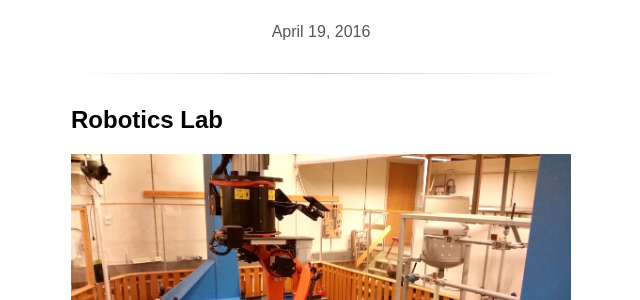
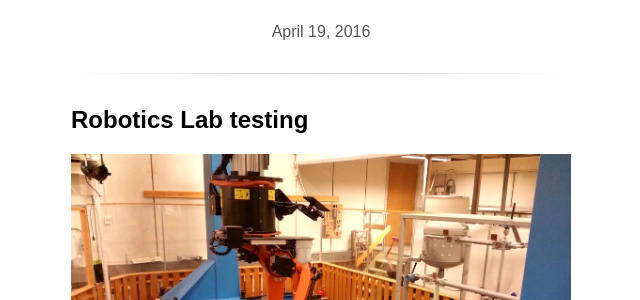
Before and after one commit to gravdahl-master/gravdahl-master.github.io, a Jekyll site: the page built from _posts/2016-04-19-robotics-lab.md, in a window 1280 px wide. Shown: the part 195-495 px from the top of the page, without its empty margins (319-959 px from the left). Built offline with Jekyll 4.4.1, drawn with Linux system fonts in a browser that asks for light colours; some web fonts are replaced.

Commit message:
Update 2016-04-19-robotics-lab.md

```diff
--- a/_posts/2016-04-19-robotics-lab.md
+++ b/_posts/2016-04-19-robotics-lab.md
@@ -4,7 +4,7 @@ title: Robotics Lab
 date: 2016-04-19
 categories: [industrial robotics, robotics, real-time]
 ---
-# Robotics Lab #
+# Robotics Lab testing #
 
 ![robotlab]({{site.baseurl}}/assets/robotlab1.jpg)
 
```
